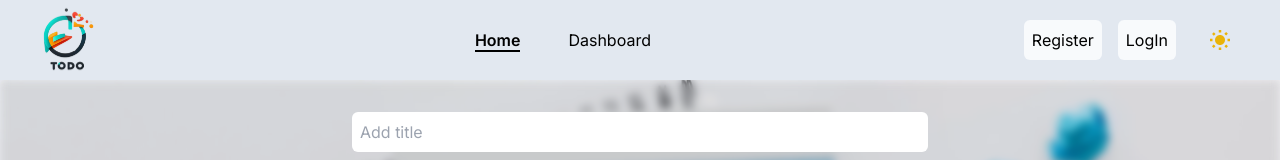
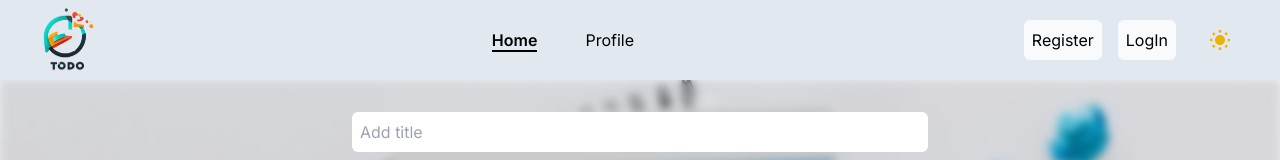
Before and after one commit to abdelrhman-shibl44/todo-app-MERN-stack, a Next.js app in the folder frontend/: page / in a window 1280 px wide. Shown: the top 160 px of the page. Built offline with nearby package versions, Linux system fonts and the light colour scheme.

Commit message:
change dashboard name to profile

```diff
--- a/frontend/src/app/dashboard/page.tsx
+++ b/frontend/src/app/profile/page.tsx
@@ -1,15 +1,15 @@
 import Card from "../../components/Auth/Card";
-import DashboardForm from "../../components/Auth/DashboardForm";
+import ProfileForm from "../../components/Auth/ProfileForm";
 import React from "react";
 
-function Dashboard() {
+function Profile() {
   return (
     <div className="flex justify-center items-center h-full">
       <Card title="Personal Info">
-        <DashboardForm />
+        <ProfileForm />
       </Card>
     </div>
   );
 }
 
-export default Dashboard;
+export default Profile;
--- a/frontend/src/components/Auth/LoginForm.tsx
+++ b/frontend/src/components/Auth/LoginForm.tsx
@@ -24,7 +24,7 @@ const LoginForm = () => {
 
   useLayoutEffect(() => {
     if (isAuth) {
-      redirect("/dashboard");
+      redirect("/profile");
     }
   }, [isAuth]);
 
--- a/frontend/src/components/Auth/DashboardForm.tsx
+++ b/frontend/src/components/Auth/ProfileForm.tsx
@@ -12,7 +12,7 @@ import { useSelector } from "react-redux";
 import { RootState } from "../../app/redux/store";
 import { redirect } from "next/navigation";
 
-const DashboardForm = () => {
+const ProfileForm = () => {
   const { user, isAuth } = useSelector((state: RootState) => state.auth);
   useLayoutEffect(() => {
     if (!isAuth) {
@@ -87,4 +87,4 @@ const DashboardForm = () => {
   );
 };
 
-export default DashboardForm;
+export default ProfileForm;
--- a/frontend/src/components/Auth/RegisterForm.tsx
+++ b/frontend/src/components/Auth/RegisterForm.tsx
@@ -21,7 +21,7 @@ const RegisterForm = () => {
 
   useLayoutEffect(() => {
     if (isAuth) {
-      redirect("/dashboard");
+      redirect("/profile");
     }
   }, [isAuth]);
 
--- a/frontend/src/components/Navbar/Navbar.tsx
+++ b/frontend/src/components/Navbar/Navbar.tsx
@@ -11,7 +11,7 @@ const Navbar = () => {
   const [sidebarOpen, setSidebarOpen] = useState(false);
   const Links = [
     { key: "home", href: "/", name: "home" },
-    { key: "dashboard", href: "/dashboard", name: "dashboard" },
+    { key: "profile", href: "/profile", name: "profile" },
   ];
 
   return (
```
